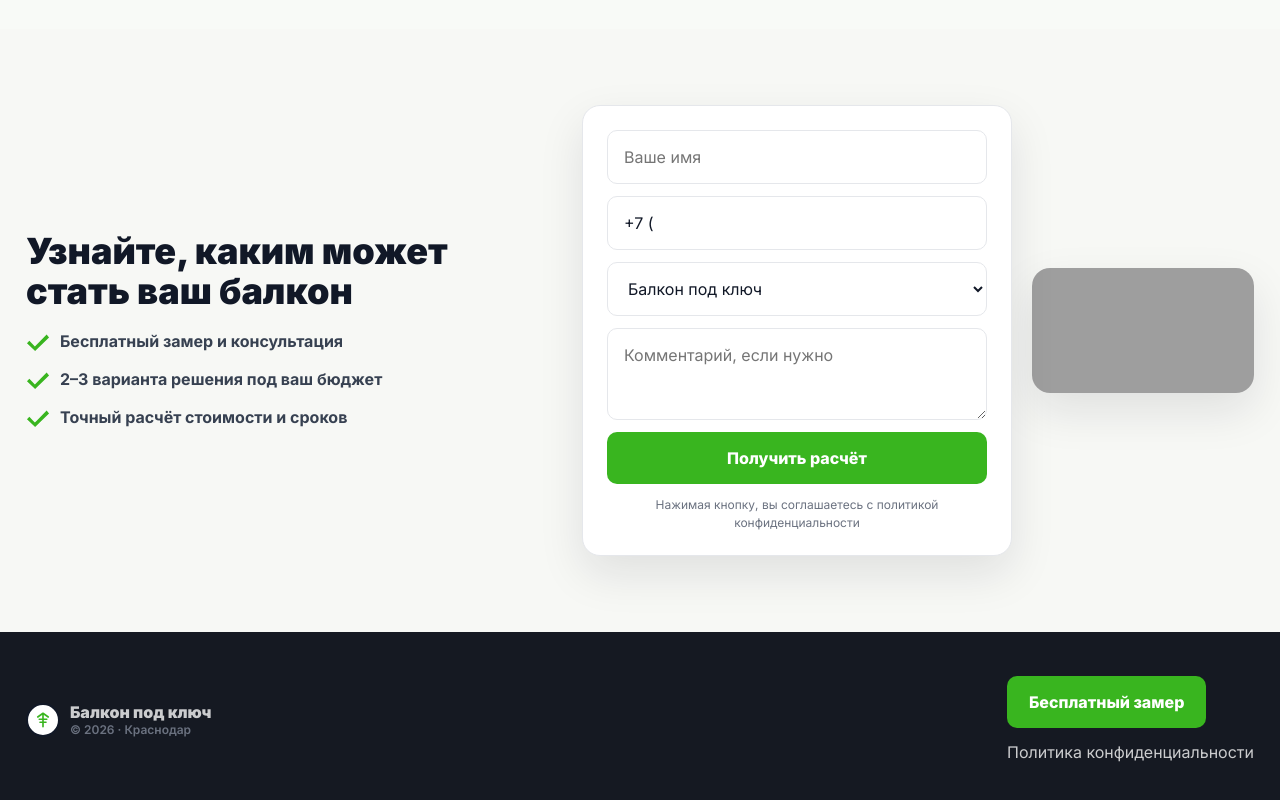
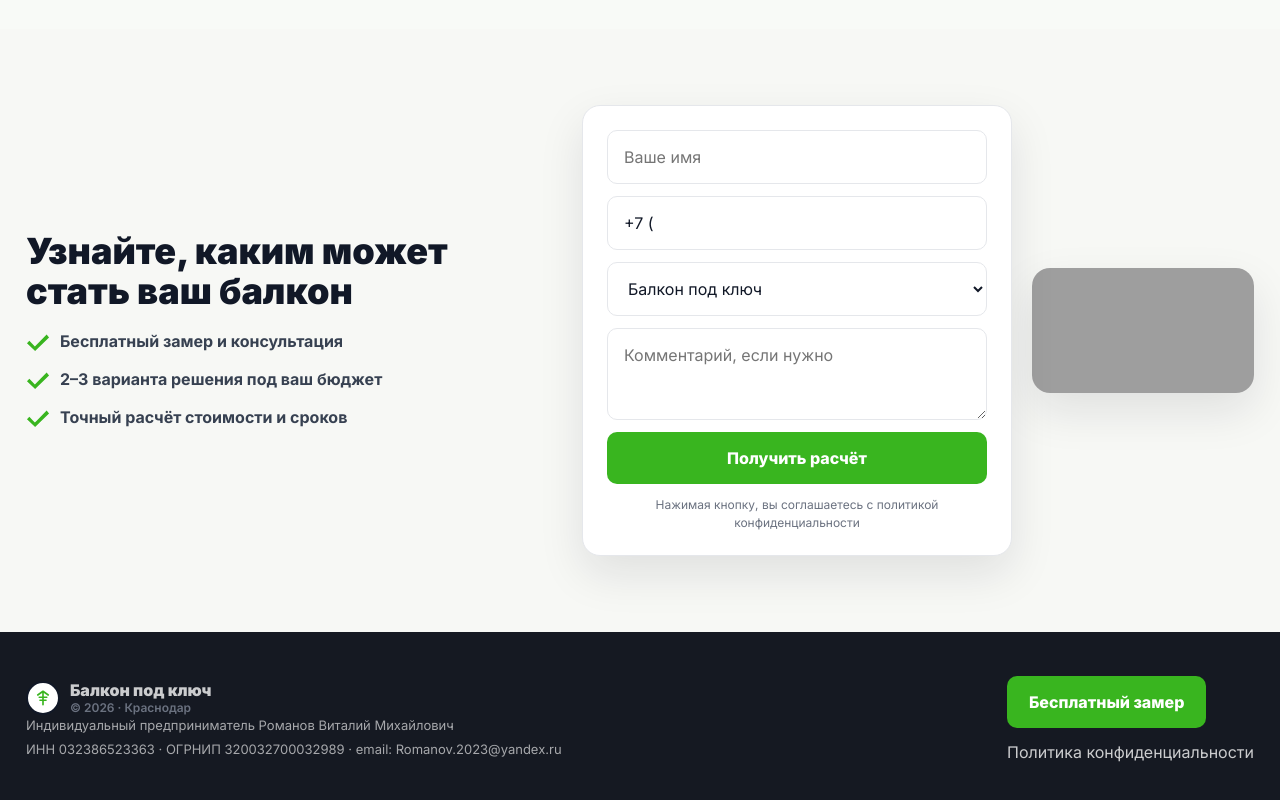
Before and after one commit to rvmrvm1515-eng/gotov-balkon, a plain HTML site: page ab-room.html in a window 1280 px wide. Shown: the part 4660-5460 px from the top of the page. Drawn offline with Linux system fonts and the light colour scheme; grey boxes are pictures that could not be loaded.

Commit message:
Add files via upload

```diff
--- a/ab-room.html
+++ b/ab-room.html
@@ -1201,6 +1201,14 @@
     }
 
     .footer .phone span {
+      color: rgba(255, 255, 255, 0.62);
+    }
+
+    .footer-legal {
+      display: grid;
+      gap: 4px;
+      font-size: 13px;
+      line-height: 1.55;
       color: rgba(255, 255, 255, 0.62);
     }
 
@@ -1751,7 +1759,13 @@
 
   <footer class="footer">
     <div class="container footer-grid">
-      <div><a class="brand" href="#top"><span class="brand-mark"><svg viewBox="0 0 24 24" aria-hidden="true"><path d="M12 3v18M5 8l7-5 7 5M7 11h10M8 15h8"/></svg></span><span class="brand-text"><strong>Балкон под ключ</strong><span>© 2026 · Краснодар</span></span></a></div>
+      <div>
+        <a class="brand" href="#top"><span class="brand-mark"><svg viewBox="0 0 24 24" aria-hidden="true"><path d="M12 3v18M5 8l7-5 7 5M7 11h10M8 15h8"/></svg></span><span class="brand-text"><strong>Балкон под ключ</strong><span>© 2026 · Краснодар</span></span></a>
+        <div class="footer-legal">
+          <span>Индивидуальный предприниматель Романов Виталий Михайлович</span>
+          <span>ИНН 032386523363 · ОГРНИП 320032700032989 · email: Romanov.2023@yandex.ru</span>
+        </div>
+      </div>
       <div><button class="btn js-open-modal js-goal" type="button" data-interest="Бесплатный замер" data-goal="click_free_measure">Бесплатный замер</button><div style="margin-top:12px"><a href="privacy.html">Политика конфиденциальности</a></div></div>
     </div>
   </footer>
```
Also changed, not shown: index.html (+12 -0 lines).
